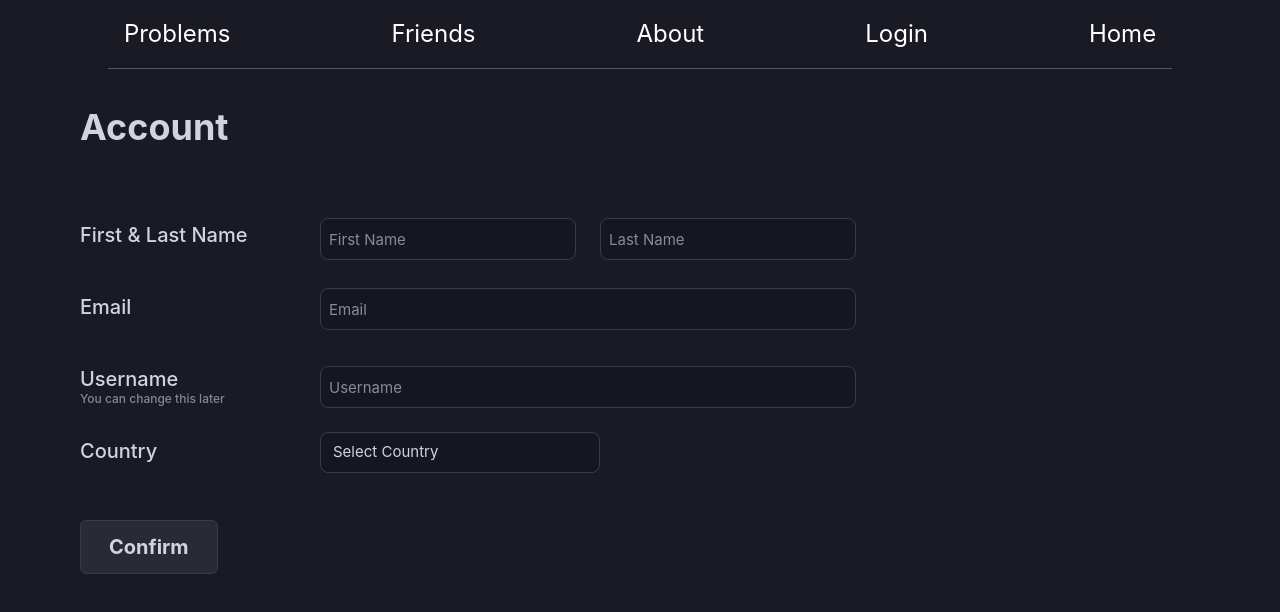
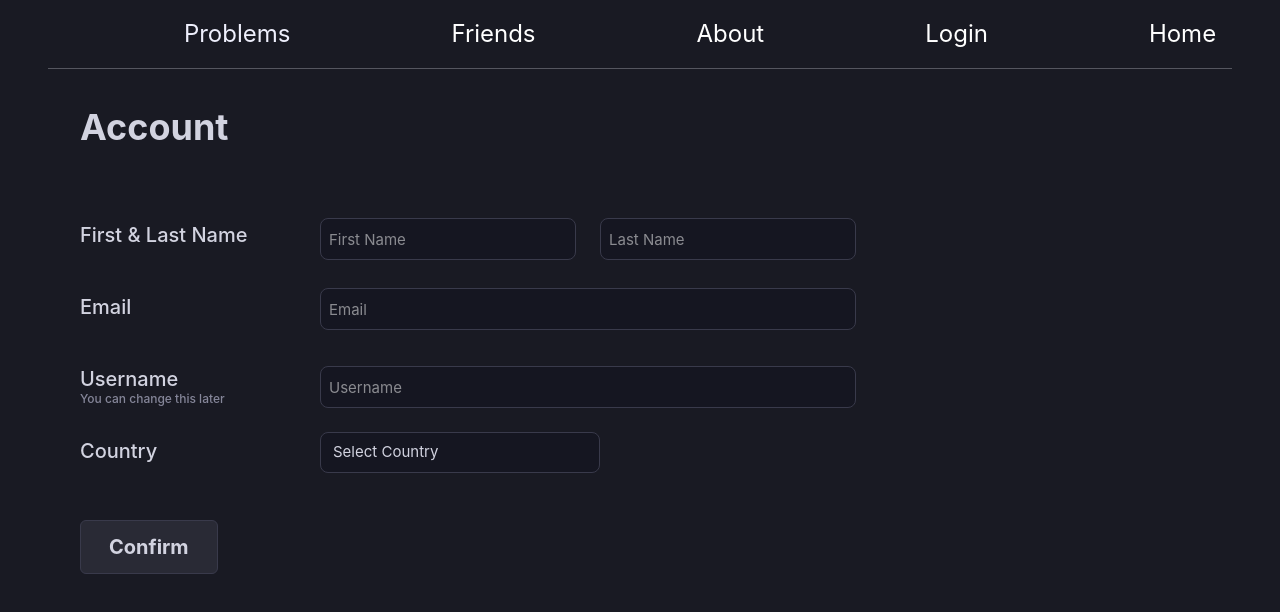
Before and after one commit to AlgoAlly/AlgoAlly, a React (Vite) app: page /profile in a window 1280 px wide. Shown: the top 612 px of the page. Built offline with nearby package versions, Linux system fonts and the light colour scheme.

Commit message:
feat(Profile-Page): Added UI for profile page, input fields + dropdown menu

```diff
--- /dev/null
+++ b/src/components/Body.tsx
@@ -0,0 +1,15 @@
+function Body(){
+    return(
+        <div>
+            <h1 className="text-[#D2D3E0] text-[36px] font-bold absolute top-25 left-20">Account</h1>
+            <h2  className="text-[#D2D3E0] text-[20px] font-medium absolute top-55 left-20">First & Last Name</h2>
+            <h3  className="text-[#D2D3E0] text-[20px] font-medium absolute top-73 left-20">Email</h3>
+            <h4  className="text-[#D2D3E0] text-[20px] font-medium absolute top-91 left-20">Username</h4>
+            <h5  className="text-[#858699] text-[12px] font-medium absolute top-97.5 left-20">You can change this later</h5>
+            <h6  className="text-[#D2D3E0] text-[20px] font-medium absolute top-109 left-20">Country</h6>
+        </div>
+
+    )
+}
+
+  export default Body;
--- a/src/components/Navbar.tsx
+++ b/src/components/Navbar.tsx
@@ -3,10 +3,10 @@ import { NavLink } from "react-router-dom";
 const Navbar: React.FC = () => {
   return (
     <header className="sticky top-0 z-20 bg-[#191A23] text-white p-4 space-x-[161px] items-center justify-between border-b border-[#E0E1EC]/30">
-<nav className="flex space-x-[161px] items-center">
+<nav className="flex space-x-[161px] pl-30 items-center">
       <NavLink
         to="/problems"
-        className="text-primary text-[24px] hover:text-primary-hover hover:font-bold"
+        className="text-[#EEEFFC] text-[24px] hover:text-blue-500 hover:font-bold"
       >
         Problems
       </NavLink>
```
